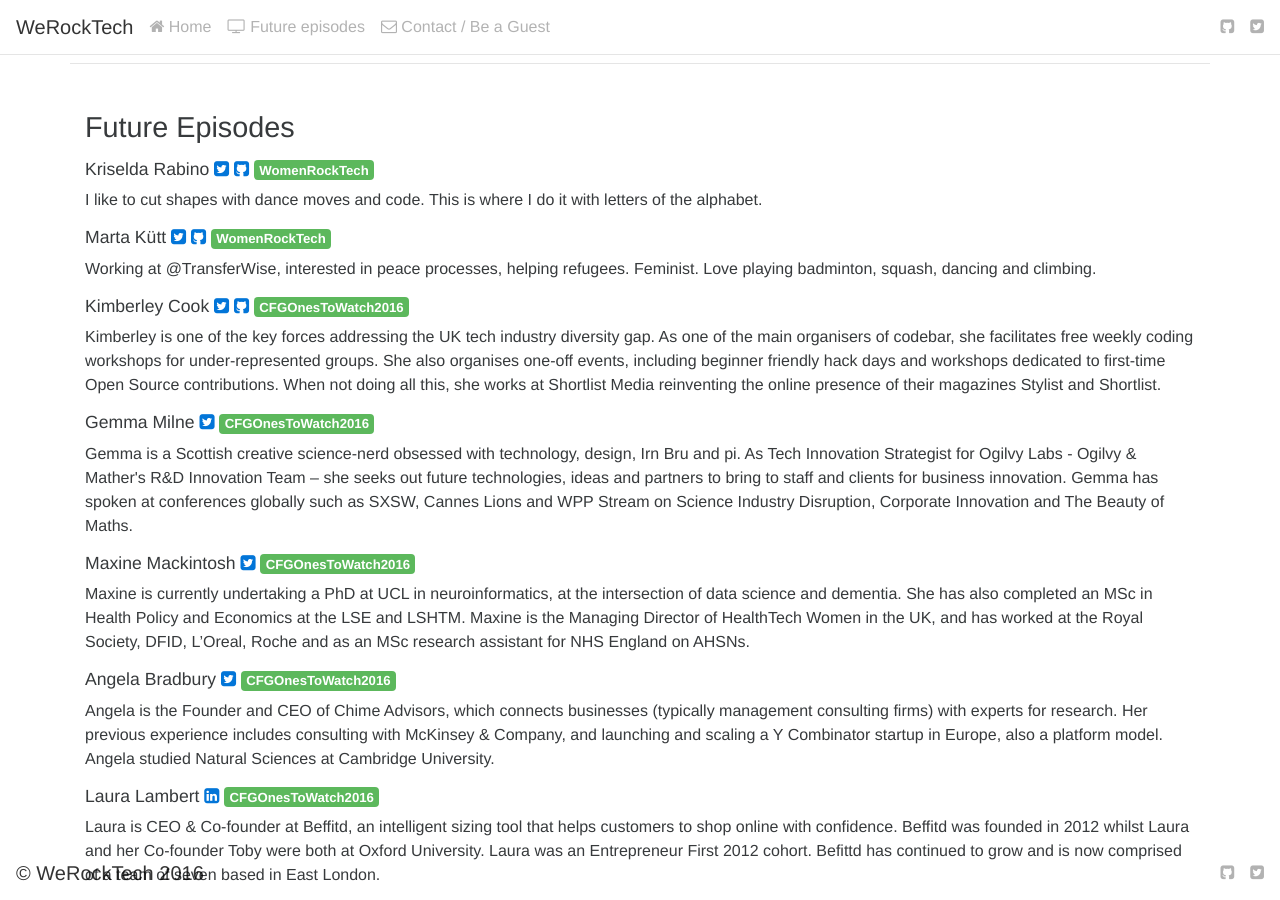
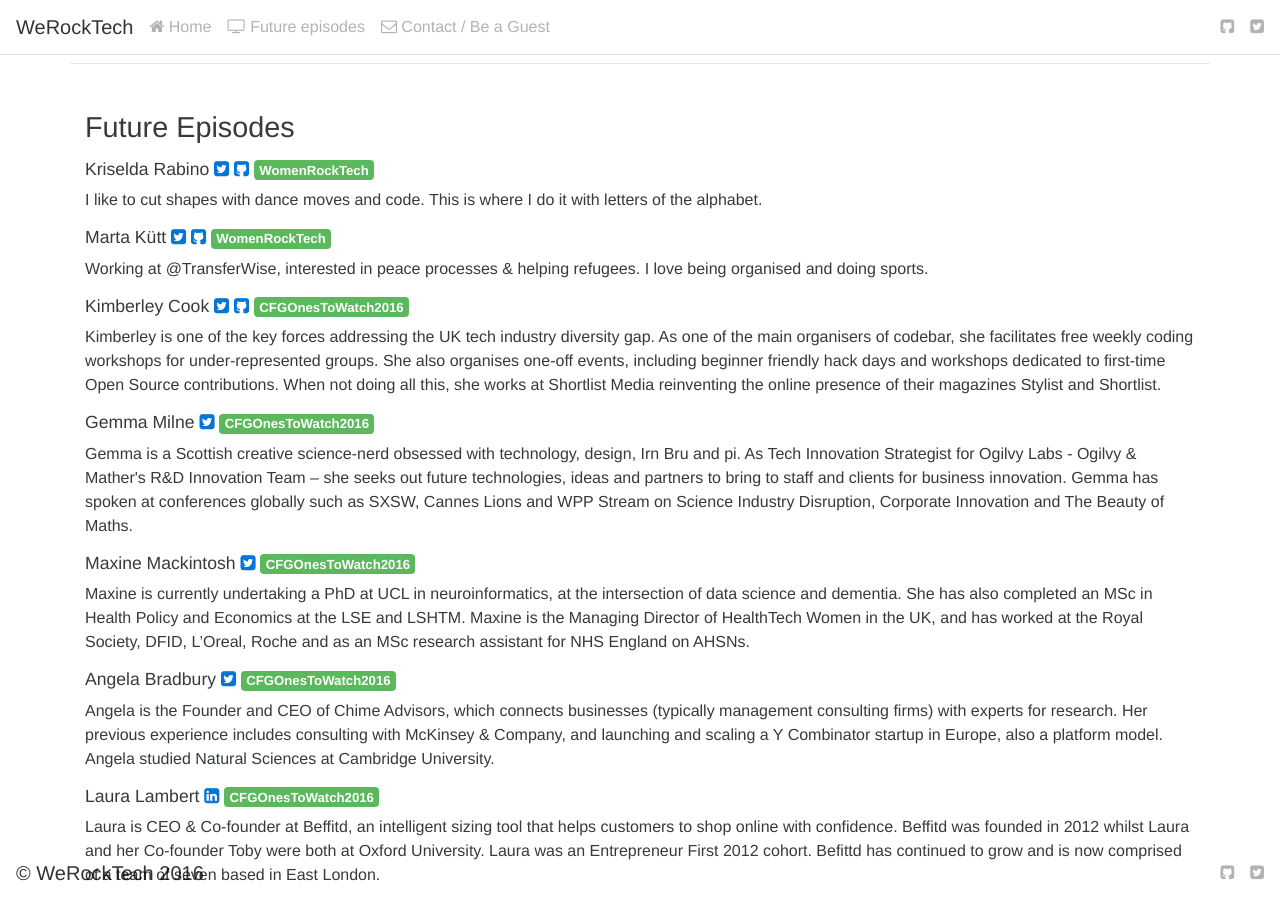
Before and after one commit to WeRockTech/werocktech.github.io, a Jekyll site: the page built from future-episodes.html, in a window 1280 px wide and 900 px high, scrolled down 311 px. Built offline with Jekyll 4.4.1, drawn with Linux system fonts in a browser that asks for light colours.

Commit message:
Updated Marta Kutt bio

```diff
--- a/_data/future-episodes.yml
+++ b/_data/future-episodes.yml
@@ -5,7 +5,7 @@
   twitter: krissygoround
 
 - name: Marta Kütt
-  bio: Working at @TransferWise, interested in peace processes, helping refugees. Feminist. Love playing badminton, squash, dancing and climbing.
+  bio: Working at @TransferWise, interested in peace processes & helping refugees. I love being organised and doing sports.
   series: WomenRockTech
   github: martakutt
   twitter: marushelee
```
